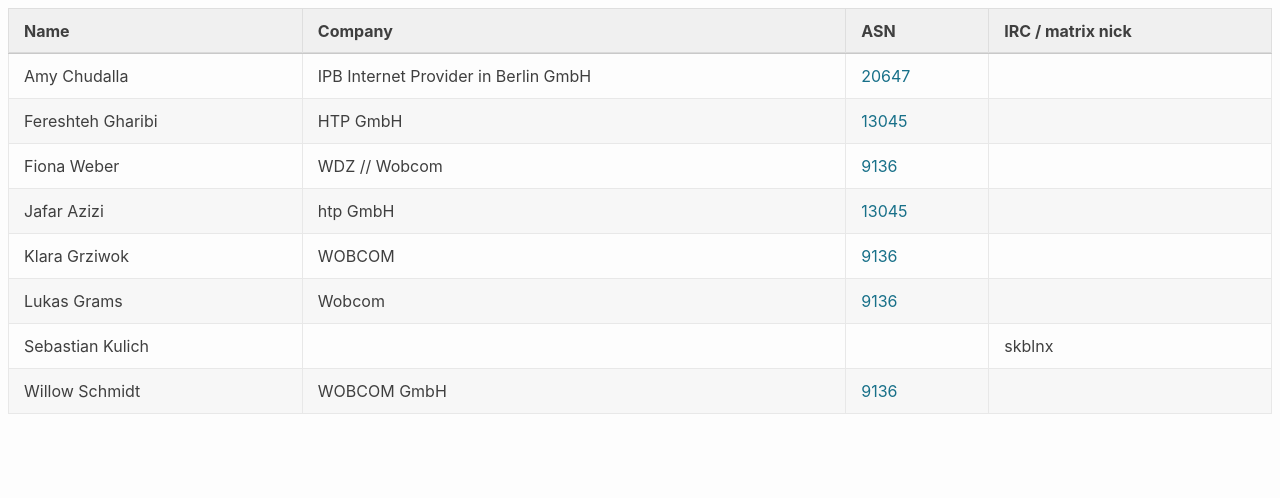
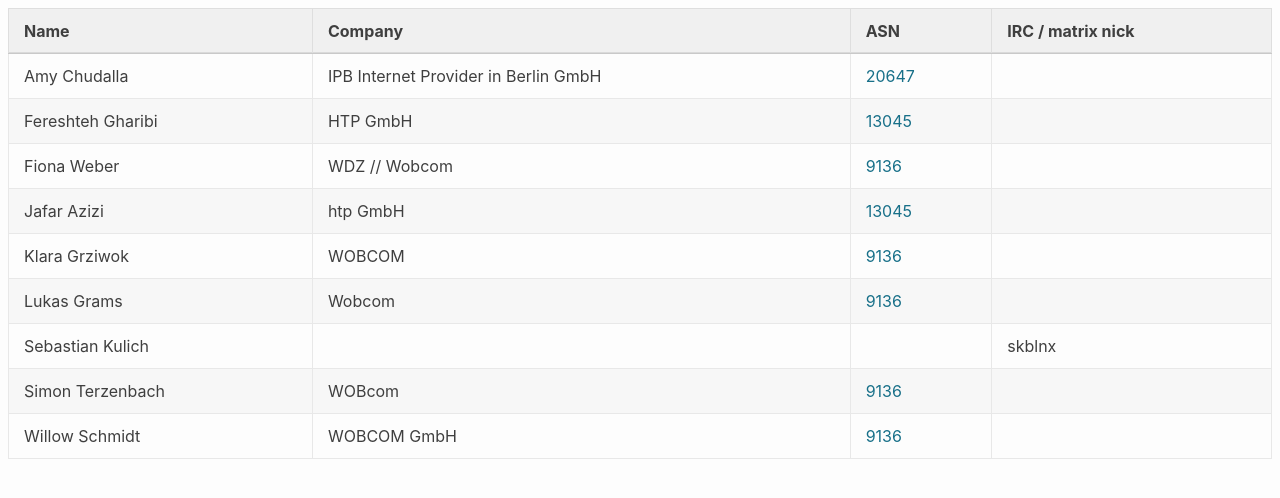
Before and after one commit to denog/pretix-attendeelist, a Jekyll site: the page built from denogmeetup25-04/index.markdown, in a window 1280 px wide. Shown: the top 498 px of the page. Built offline with Jekyll 4.4.1, drawn with Linux system fonts in a browser that asks for light colours.

Commit message:
Latest data: Wed Apr  2 15:48:43 UTC 2025

```diff
--- a/_data/attendees_denogmeetup25-04.json
+++ b/_data/attendees_denogmeetup25-04.json
@@ -42,6 +42,12 @@
     "asn": null
   },
   {
+    "name": "Simon Terzenbach",
+    "company": "WOBcom",
+    "irc": null,
+    "asn": "9136"
+  },
+  {
     "name": "Willow Schmidt",
     "company": "WOBCOM GmbH",
     "irc": null,
```
